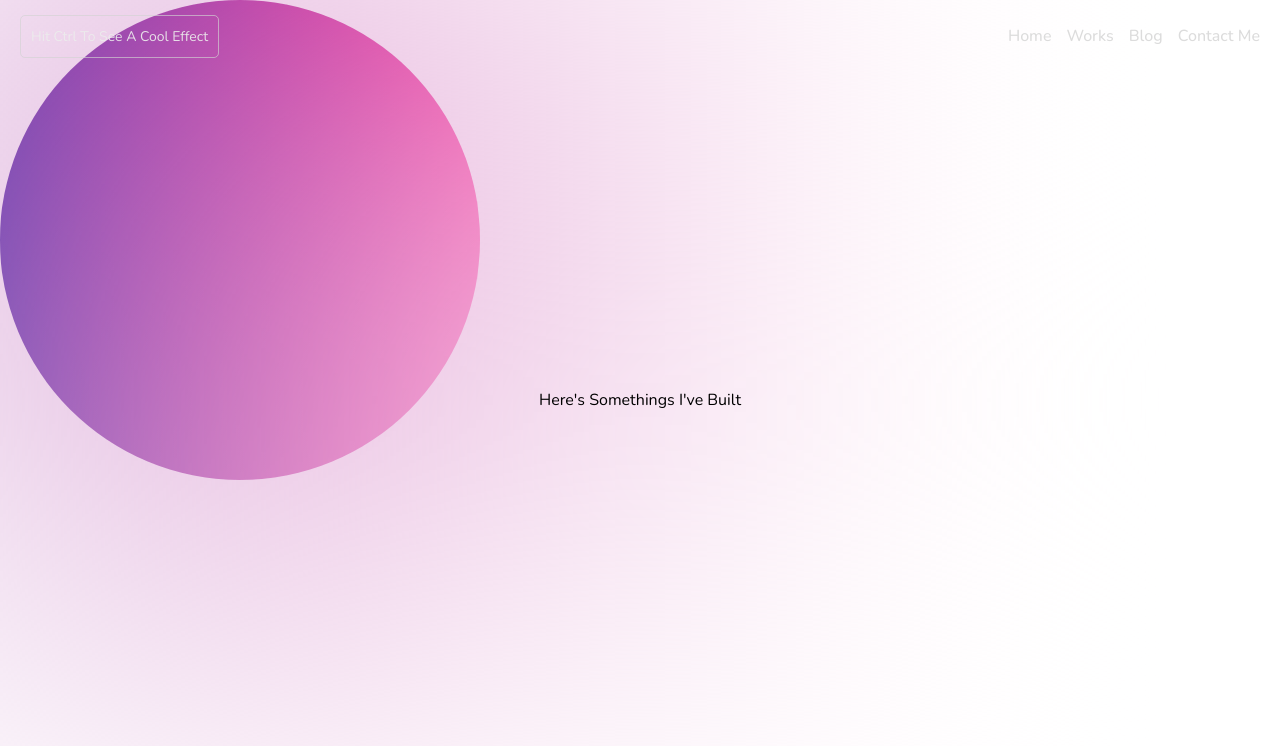
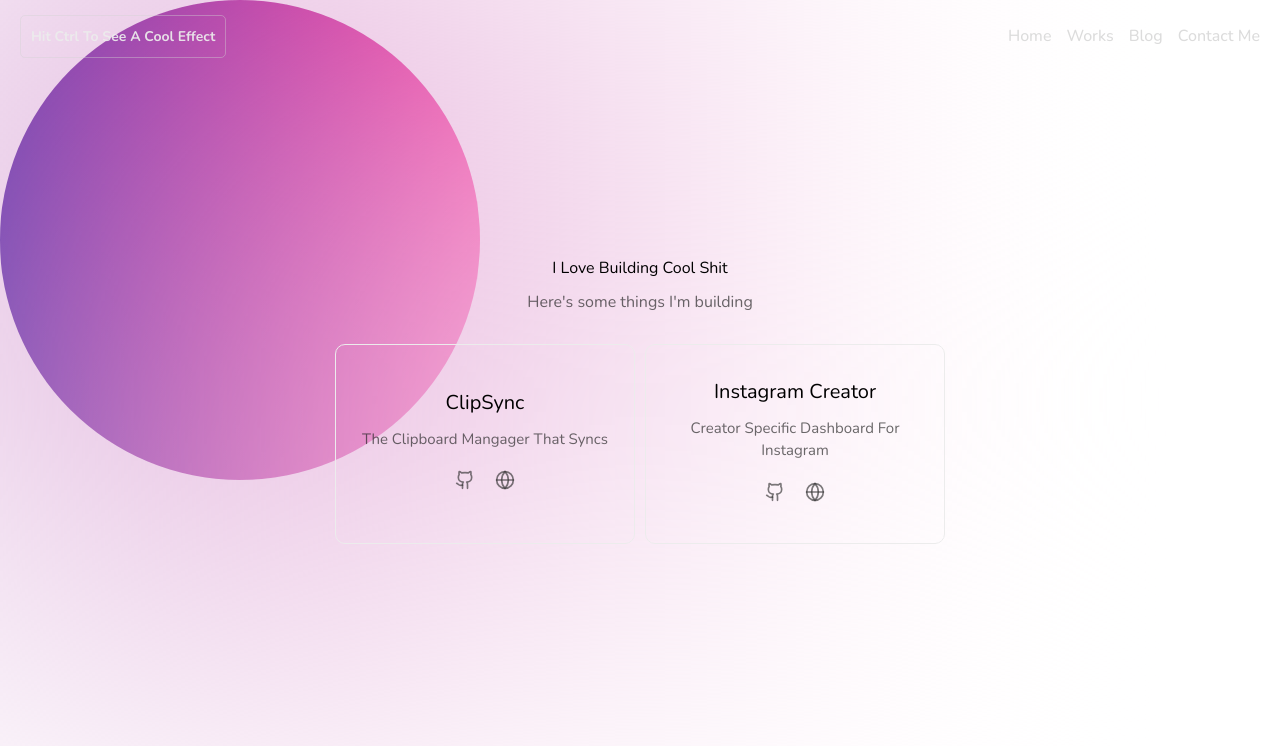
Before and after one commit to Inalegwu/IkwueInalegwu, a SvelteKit app: page /works in a window 1280 px wide. Shown: the top 746 px of the page. Built offline with nearby package versions, Linux system fonts and the light colour scheme.

Commit message:
other pages added

```diff
--- a/src/routes/+layout.svelte
+++ b/src/routes/+layout.svelte
@@ -1,8 +1,6 @@
 <script lang="ts">
     import "../app.css";
 	import Blob from "../components/Blob.svelte";
-    import {Hand} from "lucide-svelte"
-
 </script>
 
 <main>
@@ -17,7 +15,7 @@
                 <li><a href="/">Home</a></li>
                  <li><a href="/works">Works</a></li>
                  <li><a href="/blog">Blog</a></li>
-                  <li><a href="/contact">Contact Me</a></li>
+                 <li><a href="/contact">Contact Me</a></li>
             </ul>
         </div>
         <slot/>
@@ -49,8 +47,9 @@
         padding: 10px;
         background: transparent;
         backdrop-filter: blur(10px);
-        border: 0.1px solid #d3d3d3a6;
+        border: 0.1px solid #d3d3d367;
         border-radius: 5px;
+        font-weight: bold;
     }
     .navlinks{
         display: flex;
--- a/src/routes/+page.svelte
+++ b/src/routes/+page.svelte
@@ -1,18 +1,8 @@
-<script lang="ts">
-	import Blob from "../components/Blob.svelte";
-
-    let translation=0;
-
-    function handleMouseMove(e:any){
-        console.log(e)
-        translation=e.clientX;
-    }
-
-</script>
 <div class="viewbox">
     <div class="contentbox">
         <h1>Ikwue Inalegwu</h1>
-    <p>FullStack Developer</p>
+        <p>Fullstack Developer</p>
+        <p class="quip">Novel isn't it ? another Fullstack Dev</p>
     </div>
 </div>
 
@@ -40,4 +30,9 @@
     .contentbox>p{
         font-size: 20px;
     }
+    .quip{
+        font-weight: bold;
+        font-size: 15px !important;
+        color: #383838a8;
+    }
 </style>
--- /dev/null
+++ b/src/routes/blog/+page.svelte
@@ -0,0 +1,25 @@
+<div class="blogview">
+    <h1>What Do You Think ? I Don't Have Much To Say , Despite My 8 Years Doing This</h1>
+    <p>Trust Me I've Tried</p>
+</div>
+
+<style>
+    .blogview{
+        width: 100%;
+        height:100%;
+        display: flex;
+        flex-direction: column;
+        align-items: center;
+        align-content: center;
+        justify-content: center;
+        gap: 10px;
+    }
+    .blogview>h1{
+        font-size: 20px;
+    }
+    .blogview>p{
+        font-size: 15px;
+        font-weight: 600;
+        color:rgba(40,40,40,0.563);
+    }
+</style>
--- /dev/null
+++ b/src/routes/contact/+page.svelte
@@ -0,0 +1,59 @@
+<script lang="ts">
+    import {Instagram,Github,Linkedin,Twitter} from "lucide-svelte"
+</script>
+<div class="contactbox">
+    <h1>Feel Free To Stalk Me , Just Don't Do Anything Weird</h1>
+    <div class="medialinks">
+        <a href="https://instagram.com/CasuallyProperPotraits" target="_blank">
+            <Instagram size={20}/>
+        </a>
+         <a href="https://github.com/Inalegwu" target="_blank">
+            <Github size={20}/>
+        </a>
+         <a href="" target="_blank">
+            <Twitter size={20}/>
+        </a>
+         <a href="" target="_blank">
+            <Linkedin size={20}/>
+        </a>
+    </div>
+</div>
+
+<style>
+    .contactbox{
+        width: 100%;
+        height: 100%;
+        display: flex;
+        flex-direction: column;
+        align-items: center;
+        align-content: center;
+        justify-content: center;
+        text-align: center;
+        gap:20px;
+    }
+    .contactbox>h1{
+        font-size: 20px;
+    }
+    .medialinks{
+        display: flex;
+        gap: 20px;
+        align-items: center;
+        align-content:center;
+        justify-content: center;
+    }
+    .medialinks>a{
+        color: #000000a0;
+        background: white;
+        padding: 10px;
+        border-radius: 5px;
+        display: flex;
+        align-items: center;
+        align-content: center;
+        justify-content: center;
+        transition: 0.5s ease-in-out;
+    }
+    .medialinks>a:hover{
+        color: black;
+        transform: rotate(-5deg);
+    }
+</style>
--- a/src/routes/works/+page.svelte
+++ b/src/routes/works/+page.svelte
@@ -1,5 +1,45 @@
+<script lang="ts">
+    import {Github,Globe} from "lucide-svelte"
+    function handleDrag(e:any){
+        console.log(e)
+    }
+    const works=[
+        {
+            title:"ClipSync",
+            description:"The Clipboard Mangager That Syncs",
+            gitHubLink:"https://github.com/Inalegwu/ClipSync",
+            websiteLink:"https://clipsync.com"
+        },
+        {
+            title:"Instagram Creator",
+            description:"Creator Specific Dashboard For Instagram",
+            link:"https://github.com/Inalegwu",
+            websiteLink:"https://github.com/Inalegwu"
+        }
+    ]
+</script>
+
 <div class="works">
-    <h1>Here's Somethings I've Built</h1>
+    <div class="heading">
+        <h1>I Love Building Cool Shit</h1>
+    <p>Here's some things I'm building</p>
+    </div>
+    <div class="workscontainer">
+        {#each works as work}
+             <div class="workitem" on:drag={handleDrag}>
+                 <h1>{work.title}</h1>
+                 <p>{work.description}</p>
+                 <div>
+                    <a href={work.gitHubLink}>
+                        <Github size={20}/>
+                    </a>
+                    <a href={work.websiteLink}>
+                        <Globe size={20}/>
+                    </a>
+                 </div>
+             </div>
+        {/each}
+    </div>
 </div>
 
 <style>
@@ -7,9 +47,67 @@
         width: 100%;
         height: 100%;
         display: flex;
+        flex-direction: column;
         align-items: center;
         align-content: center;
         justify-content: center;
+        gap: 30px;
+    }
+    .heading{
+        display: flex;
+        flex-direction: column;
+        align-items: center;
+        align-content: center;
+        gap:10px;
+    }
+    .heading>p{
+        color: #222222ac;
+    }
+    .workscontainer{
+        display: flex;
+        gap: 10px;
+        align-items: center;
+        align-content: center;
+        justify-content: center;
+    }
+    .workitem{
+        border: 0.1px solid #ececec;
+        padding: 10px;
+        width: 300px;
+        height: 200px;
+        border-radius: 10px;
+        gap: 10px;
+        display: flex;
+        flex-direction: column;
+        align-items: center;
+        align-content: center;
+        justify-content:center;
+        text-align: center;
+        color: black;
+    }
+    .workitem>div{
+        padding:10px;
+        display: flex;
+        align-items: center;
+        align-content: center;
+        justify-content:center;
+        gap: 20px;
+        width: 100%;
+    }
+    .workitem>div>a{
+        color: rgba(38, 38, 38, 0.609);
+        transition: 0.5s ease-out;
+    }
+    .workitem>div>a:hover{
+        color: black;
+    }
+    .workitem>h1{
+        font-size: 20px;
+        pointer-events: none;
+    }
+    .workitem>p{
+        font-size: 15px;
+        color:#222222ac;
     }
     @media screen and (max-width:1024px){
         .works{
@@ -22,5 +120,10 @@
             justify-content: center;
             text-align: center;
         }
+        .workscontainer{
+            display: flex;
+            flex-direction: column;
+            gap:10px
+        }
     }
 </style>
```
